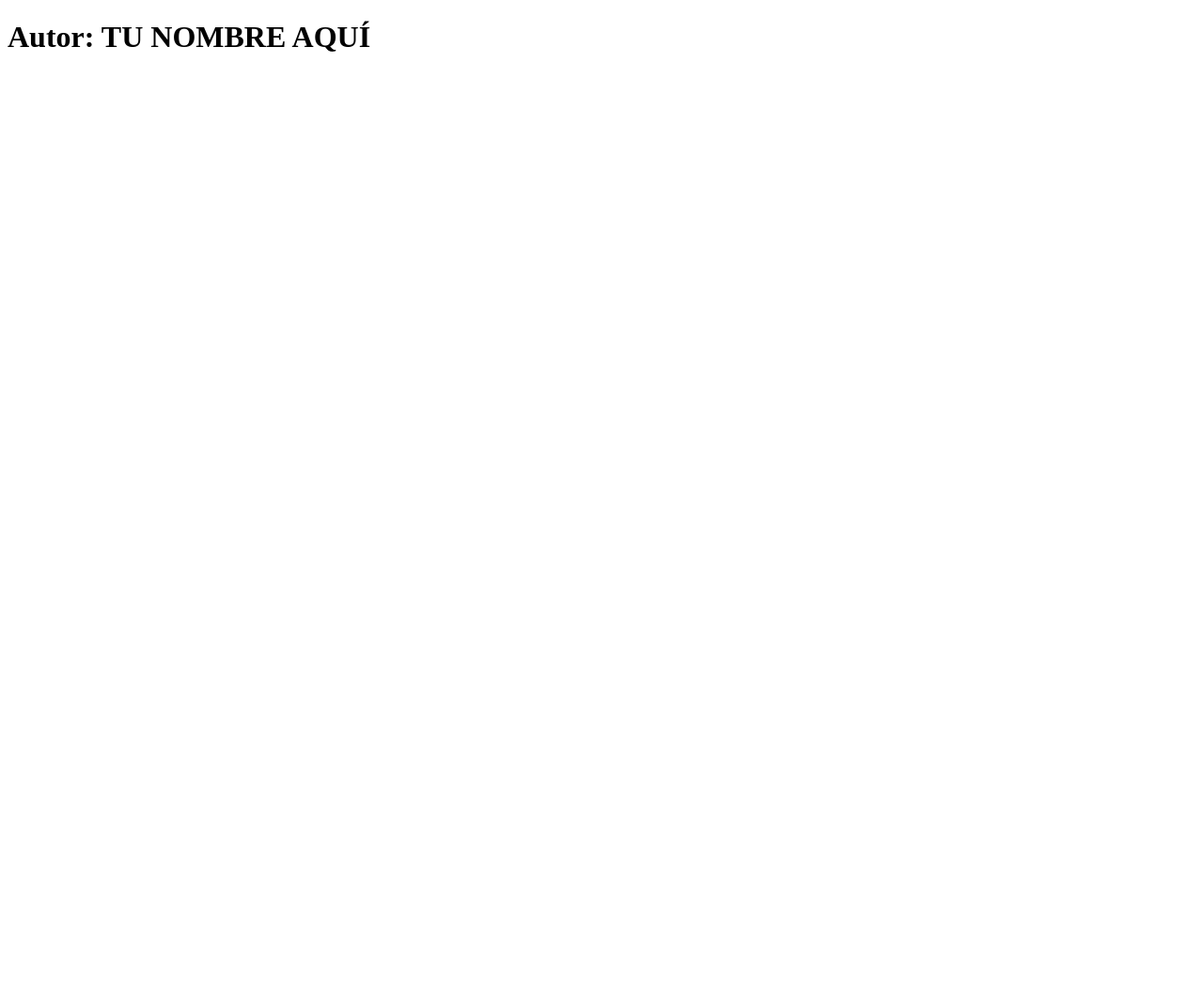
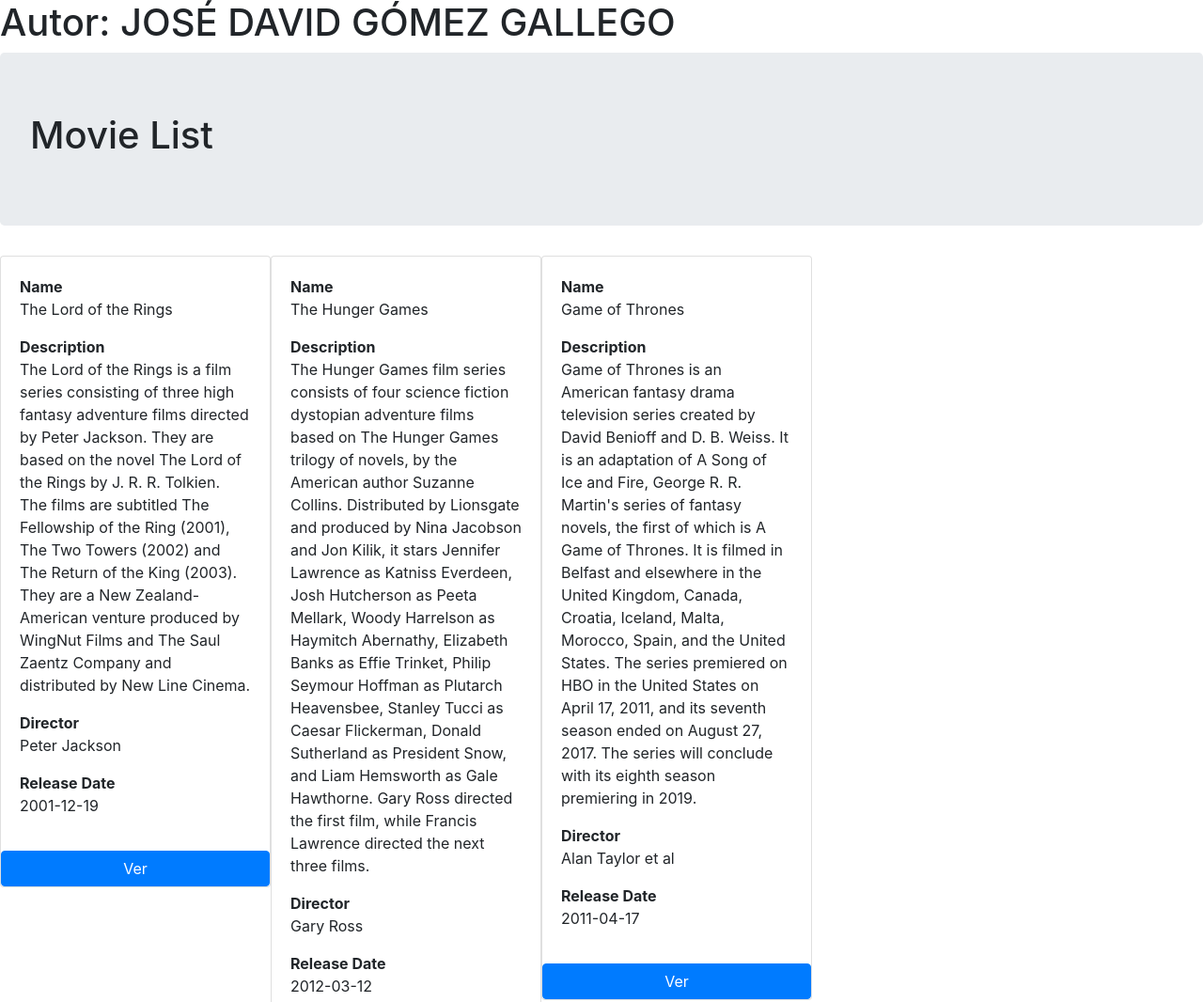
Before and after one commit to gomez20728/practica_vuejs_introduccion, a website: page index.html in a window 1280 px wide. Shown: the top 1066 px of the page at 94% size. Before the commit the page ends 800 px from the top, so only its background shows below. Drawn offline with nearby package versions, Linux system fonts and the light colour scheme.

Commit message:
funciona, falta aplicar bien estilos

```diff
--- a/index.html
+++ b/index.html
@@ -6,15 +6,39 @@
         <title>Introducción a VueJS</title>
         <meta name="author" content="">
         <meta name="description" content="">
-        <meta name="viewport" content="width=device-width, initial-scale=1">
+
+      <meta name="viewport" content="width=device-width, initial-scale=1">
+
+      <link rel="stylesheet" href="https://stackpath.bootstrapcdn.com/bootstrap/4.3.1/css/bootstrap.min.css" integrity="sha384-ggOyR0iXCbMQv3Xipma34MD+dH/1fQ784/j6cY/iJTQUOhcWr7x9JvoRxT2MZw1T" crossorigin="anonymous">
     </head>
 
     <body>
 
-        <h1 id="autor">Autor: TU NOMBRE AQUÍ</h1>
+        <h1 id="autor">Autor: JOSÉ DAVID GÓMEZ GALLEGO</h1>
 
         <!-- https://vuejs.org/v2/guide/index.html -->
         <div id="app">
+
+		<div class="jumbotron">
+			<h1 id="title">{{ col.collection.title }}</h1>
+		</div>
+		<div class="card-group">
+		<div v-for="item in col.collection.items" class="items">
+		<div class="card" style="width: 18rem;">
+  <div class="card-body">
+    <dl v-for="data in item.data">
+    <dt>{{data.prompt}}</dt>
+    <dd>{{data.value}}</dd>
+  </div>
+    <a href="{{item.href}}" class="btn btn-primary">Ver</a>
+  </div>
+</div>
+
+		</div>
+
+
+
+
             <!--
                  TODO: Mostrar datos del objeto collection. Ver archivo ./js/script.js
                - Cargar la librería de VueJS y el script ./js/script.js al final de la etiqueta <body>
@@ -29,6 +53,11 @@
             -->
 
         </div>
+        <script src="https://cdn.jsdelivr.net/npm/vue@2/dist/vue.js"></script>
+    <script src="./js/script.js"></script>
+    <script src="https://code.jquery.com/jquery-3.3.1.slim.min.js" integrity="sha384-q8i/X+965DzO0rT7abK41JStQIAqVgRVzpbzo5smXKp4YfRvH+8abtTE1Pi6jizo" crossorigin="anonymous"></script>
+    <script src="https://cdnjs.cloudflare.com/ajax/libs/popper.js/1.14.7/umd/popper.min.js" integrity="sha384-UO2eT0CpHqdSJQ6hJty5KVphtPhzWj9WO1clHTMGa3JDZwrnQq4sF86dIHNDz0W1" crossorigin="anonymous"></script>
+    <script src="https://stackpath.bootstrapcdn.com/bootstrap/4.3.1/js/bootstrap.min.js" integrity="sha384-JjSmVgyd0p3pXB1rRibZUAYoIIy6OrQ6VrjIEaFf/nJGzIxFDsf4x0xIM+B07jRM" crossorigin="anonymous"></script>
 
     </body>
 
--- a/package.json
+++ b/package.json
@@ -12,5 +12,8 @@
     "chromedriver": "^96.0.0",
     "nightwatch": "^1.7.13",
     "serve-handler": "^6.1.3"
+  },
+  "dependencies": {
+    "boostrap": "^2.0.0"
   }
 }
```
Also changed, not shown: 1 other file.
